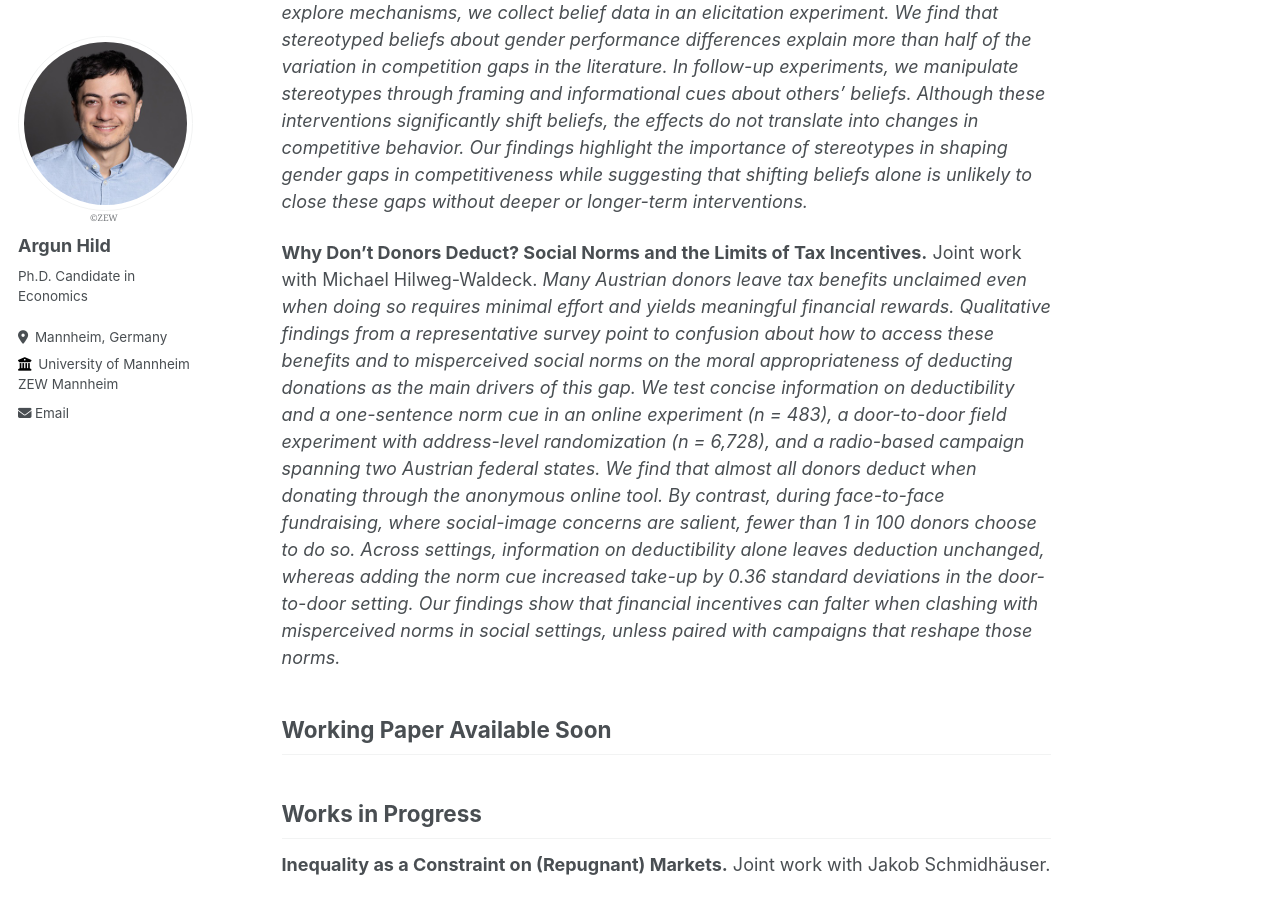
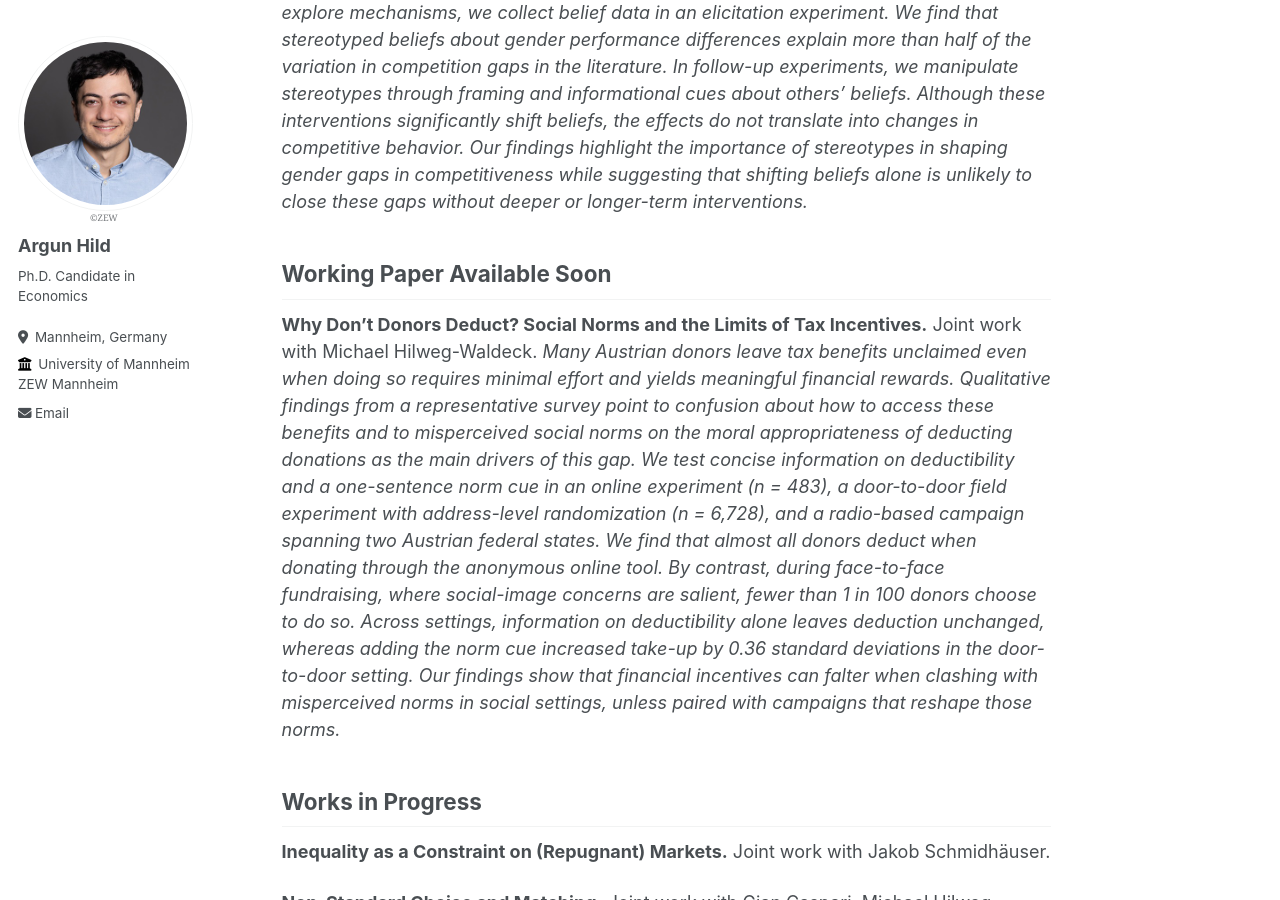
Before and after one commit to ArgunHild/argunhild.github.io, a Jekyll site: the page built from _pages/research.md, in a window 1280 px wide and 900 px high, scrolled down 475 px. Built offline with Jekyll 4.4.1, drawn with Linux system fonts in a browser that asks for light colours; part of the change alters nothing that is shown.

Commit message:
added todo, fixed typo

```diff
--- a/_pages/research.md
+++ b/_pages/research.md
@@ -12,11 +12,12 @@ sitemap: false
 ## Job Market Paper
 <span style="font-size:1.1em;"><strong></strong></span> **Competing Against Stereotypes: Stereotyped Beliefs and Willingness To Compete.**  *Joint work with Michael Hilweg-Waldeck.* [Draft](/files/papers/JMP_Competing_Against_Stereotypes.pdf)
 *Career choice, earnings, and other key economic outcomes have been linked to gender differences in willingness to compete. We examine how gender stereotypes shape these differences. We conduct a meta-study of prior work and demonstrate that the wide variation in gender competition gaps can be explained by stereotypes: Men enter competitions more in traditionally male-stereotyped domains, whereas in female-stereotyped domains, the gap is smaller or even reversed. Importantly, these differences are not explained by gender gaps in performance. To explore mechanisms, we collect belief data in an elicitation experiment. We find that stereotyped beliefs about gender performance differences explain more than half of the variation in competition gaps in the literature. In follow-up experiments, we manipulate stereotypes through framing and informational cues about others' beliefs. Although these interventions significantly shift beliefs, the effects do not translate into changes in competitive behavior. Our findings highlight the importance of stereotypes in shaping gender gaps in competitiveness while suggesting that shifting beliefs alone is unlikely to close these gaps without deeper or longer-term interventions.*
+<!-- TODO: add the draft once ready. -->
 
+## Working Paper Available Soon
 **Why Don’t Donors Deduct? Social Norms and the Limits of Tax Incentives.**  Joint work with Michael Hilweg-Waldeck.
 *Many Austrian donors leave tax benefits unclaimed even when doing so requires minimal effort and yields meaningful financial rewards. Qualitative findings from a representative survey point to confusion about how to access these benefits and to misperceived social norms on the moral appropriateness of deducting donations as the main drivers of this gap. We test concise information on deductibility and a one-sentence norm cue in an online experiment (n = 483), a door-to-door field experiment with address-level randomization (n = 6,728), and a radio-based campaign spanning two Austrian federal states. We find that almost all donors deduct when donating through the anonymous online tool. By contrast, during face-to-face fundraising, where social-image concerns are salient, fewer than 1 in 100 donors choose to do so. Across settings, information on deductibility alone leaves deduction unchanged, whereas adding the norm cue increased take-up by 0.36 standard deviations in the door-to-door setting. Our findings show that financial incentives can falter when clashing with misperceived norms in social settings, unless paired with campaigns that reshape those norms.*
 
-## Working Paper Available Soon
 
 ## Works in Progress
 **Inequality as a Constraint on (Repugnant) Markets.** Joint work with Jakob Schmidhäuser.
```
